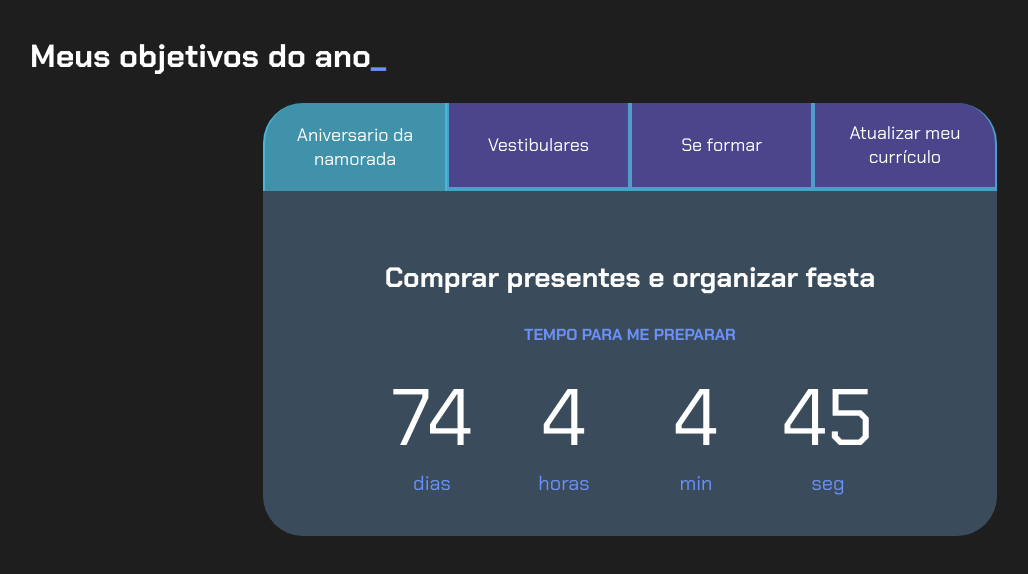
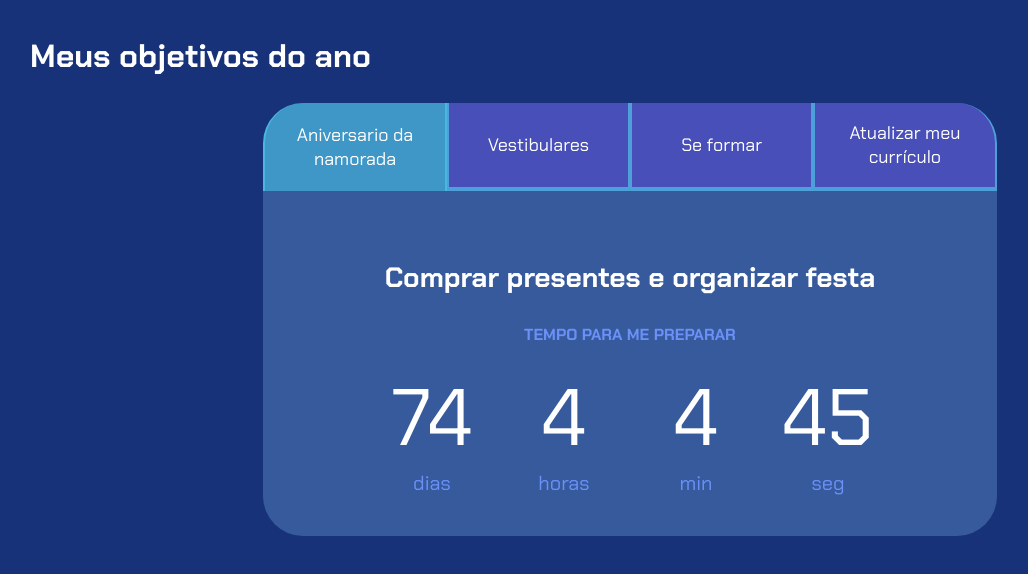
Before and after one commit to JoaoSchneiderr/Contagem-para-metas, a plain HTML site: page index.html in a window 1280 px wide. Shown: the whole page, without its empty margins (10-1038 px from the left). Drawn offline with Linux system fonts and the light colour scheme.

Commit message:
style.css

```diff
--- a/style.css
+++ b/style.css
@@ -1,7 +1,7 @@
 @import url('https://fonts.googleapis.com/css2?family=Chakra+Petch:wght@400;700&display=swap');
 
 :root {
-    --cor-de-fundo: #1E1E1E;
+    --cor-de-fundo: #183279;
     --azul: #6b91f8;
     --branco: #FFFFFF;
     --botao-ativo: #50c5e9b0;
@@ -33,7 +33,7 @@ body {
 }
 
 .titulo-principal span {
-    color: var(--azul);
+    color: var(--cor-de-fundo);
 }
 
 
```
